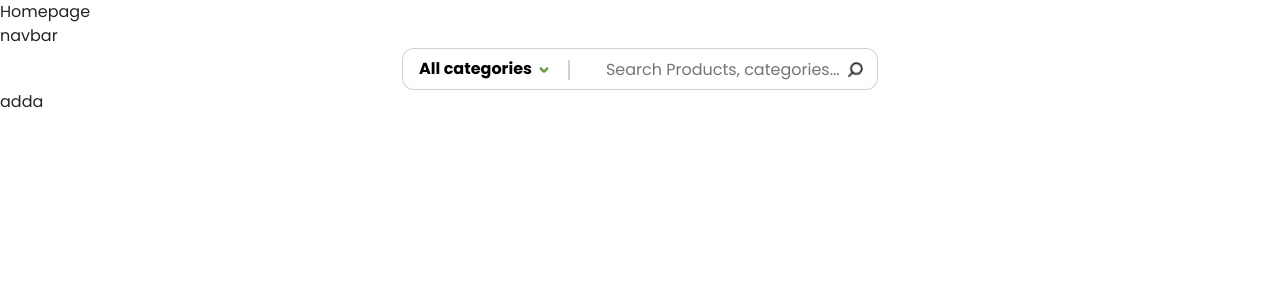
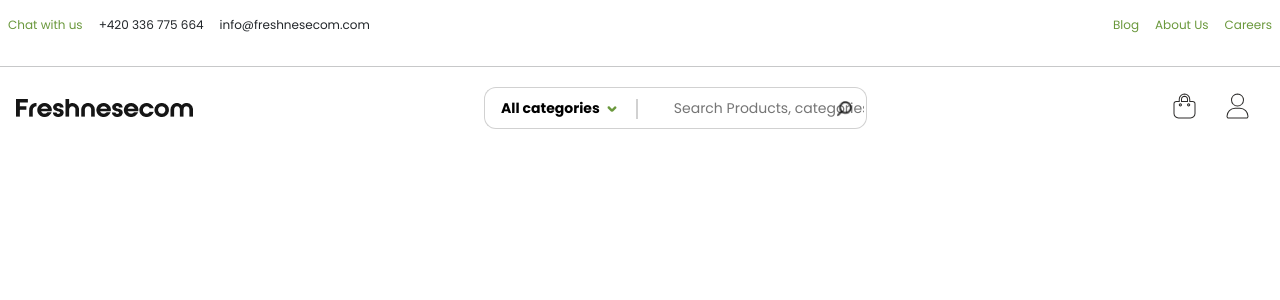
Before and after one commit to isVivek99/shopping-app, a React (Create React App) app in the folder client/shopping-app-clone/: page / in a window 1280 px wide. Shown: the top 300 px of the page. Built offline with nearby package versions, Linux system fonts and the light colour scheme.

Commit message:
added navbar component

```diff
--- a/client/shopping-app-clone/package.json
+++ b/client/shopping-app-clone/package.json
@@ -4,6 +4,7 @@
   "private": true,
   "dependencies": {
     "@fontsource/poppins": "^4.5.2",
+    "@fortawesome/fontawesome-free": "^6.0.0",
     "@testing-library/jest-dom": "^5.16.2",
     "@testing-library/react": "^12.1.3",
     "@testing-library/user-event": "^13.5.0",
--- a/client/shopping-app-clone/public/index.html
+++ b/client/shopping-app-clone/public/index.html
@@ -3,6 +3,10 @@
   <head>
     <meta charset="utf-8" />
     <link rel="icon" href="%PUBLIC_URL%/favicon.ico" />
+    <link
+      rel="stylesheet"
+      href="https://cdnjs.cloudflare.com/ajax/libs/font-awesome/6.0.0/css/all.min.css"
+    />
     <meta name="viewport" content="width=device-width, initial-scale=1" />
     <meta name="theme-color" content="#000000" />
     <meta
--- a/client/shopping-app-clone/src/App.tsx
+++ b/client/shopping-app-clone/src/App.tsx
@@ -4,7 +4,6 @@ function App() {
   return (
     <div className='App '>
       <Homepage />
-      adda
     </div>
   );
 }
--- a/client/shopping-app-clone/src/assets/scss/_variables.scss
+++ b/client/shopping-app-clone/src/assets/scss/_variables.scss
@@ -1,4 +1,6 @@
 $navbar-bg-color: #131921;
 $border-color-primary: #d1d1d1;
+$color-white: #fff;
 $font-normal: 'poppins';
 $font-heavy: '';
+$text-color-green: #6a983c;
--- /dev/null
+++ b/client/shopping-app-clone/src/assets/scss/common.scss
@@ -0,0 +1,10 @@
+@import 'assets/scss/_variables.scss';
+.f-14 {
+  font-size: 14px;
+}
+.f-12 {
+  font-size: 12px;
+}
+.text-green {
+  color: $text-color-green;
+}
--- /dev/null
+++ b/client/shopping-app-clone/src/assets/scss/common/navbar.scss
@@ -0,0 +1,9 @@
+@import 'assets/scss/_variables.scss';
+
+.fa__icon__size i {
+  font-size: 24px;
+  color: $color-white;
+  stroke: $navbar-bg-color;
+  stroke-width: 5;
+  -webkit-text-stroke: 1px rgb(44, 43, 42);
+}
--- a/client/shopping-app-clone/src/components/common/Navbar.tsx
+++ b/client/shopping-app-clone/src/components/common/Navbar.tsx
@@ -1,10 +1,34 @@
 import React from 'react';
+import 'assets/scss/common.scss';
+import 'assets/scss/common/navbar.scss';
+import brandImage from 'assets/images/Brand.png';
 import InputElementOne from './input/InputElementOne';
 function navbar() {
   return (
     <div>
-      navbar
-      <InputElementOne />
+      <div className='d-flex justify-content-between '>
+        <div className='d-flex'>
+          <p className='px-2 f-12 text-green'>Chat with us</p>
+          <p className='px-2 f-12'> +420 336 775 664</p>
+          <p className='px-2 f-12'>info@freshnesecom.com</p>
+        </div>
+        <div className='d-flex'>
+          <p className='px-2 f-12 text-green'>Blog</p>
+          <p className='px-2 f-12 text-green'>About Us</p>
+          <p className='px-2 f-12 text-green'>Careers</p>
+        </div>
+      </div>
+      <hr />
+      <div className='d-flex align-items-center mx-3'>
+        <img src={brandImage} alt='brandImage' />
+        <InputElementOne />
+        <div className='fa__icon__size px-3'>
+          <i className='fas fa-bag-shopping'></i>
+        </div>
+        <div className='fa__icon__size px-3'>
+          <i className='fas fa-user'></i>
+        </div>
+      </div>
     </div>
   );
 }
--- a/client/shopping-app-clone/src/components/common/input/InputElementOne.tsx
+++ b/client/shopping-app-clone/src/components/common/input/InputElementOne.tsx
@@ -1,12 +1,13 @@
 import React from 'react';
 import searchIcon from 'assets/images/search-icon.png';
 import dropDownArrow from 'assets/images/ic-chevron-down.png';
+import 'assets/scss/common.scss';
 import 'assets/scss/common/input/inputElementOne.scss';
 function inputElementOne() {
   return (
     <div className='w-100'>
       <div className='d-flex  justify-content-center col-6 mx-auto'>
-        <button className=' search__icon__btn ps-3'>
+        <button className=' search__icon__btn ps-3 f-14'>
           <span className='pe-1'>All categories</span>
 
           <img
@@ -21,7 +22,7 @@ function inputElementOne() {
           <input
             type='text'
             placeholder='Search Products, categories...'
-            className=' input__ele__one col-12 ps-5'
+            className=' input__ele__one col-12 ps-5 f-14'
           />
           <img
             src={searchIcon}
--- a/client/shopping-app-clone/src/components/screens/Homepage.tsx
+++ b/client/shopping-app-clone/src/components/screens/Homepage.tsx
@@ -3,8 +3,9 @@ import Navbar from 'components/common/Navbar';
 function Homepage() {
   return (
     <div>
-      Homepage
-      <Navbar />
+      <div className='my-3'>
+        <Navbar />
+      </div>
     </div>
   );
 }
```
Also changed, not shown: client/shopping-app-clone/src/assets/images/Brand.png (added), 1 other file (tests, documents, lock files or other folders).
